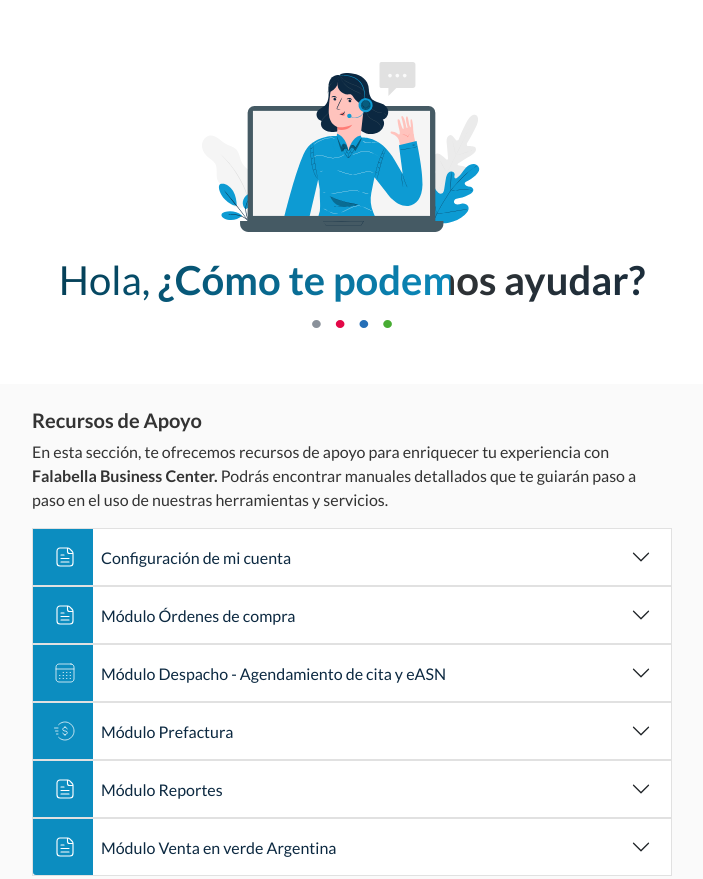
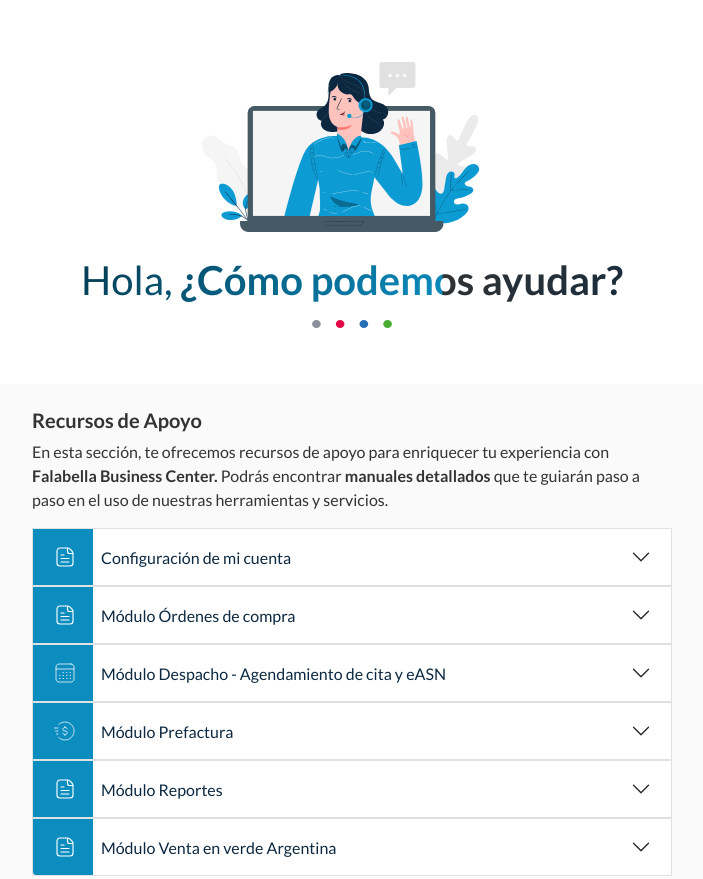
Before and after one commit to Mau-0007/fbc-cda, a plain HTML site: page index.html in a window 1280 px wide. Shown: the top 879 px of the page, without its empty margins (288-991 px from the left). Drawn offline with Linux system fonts and the light colour scheme.

Commit message:
Update index.html

```diff
--- a/index.html
+++ b/index.html
@@ -28,7 +28,7 @@
 
       <div class="col-lg-6 mx-auto d-flex justify-content-center"><img class="d-block mb-4 mx-4" src="img/centro-de-ayuda.svg" alt="" width="300"></div>
       <div class="col-lg-6 mx-auto d-flex justify-content-center">
-        <h1 class="display-7 text-center animate-title">Hola,  <span class="fw-bold">¿Cómo te podemos ayudar?</span></h1>
+        <h1 class="display-7 text-center animate-title">Hola,  <span class="fw-bold">¿Cómo podemos ayudar?</span></h1>
       </div>
       <div class=""><img class="d-block my-2 mx-auto" src="img/dots.svg" width="80"></div>
     </div>
@@ -37,7 +37,7 @@
     <div class="px-4 px-lg-0 py-4 bg-gray">
       <div class="accordion accordion-flush col-lg-6 mx-auto" id="accordionFlush">
         <h5 class="display-9 fw-bold">Recursos de Apoyo</h5>
-        <p mb-4>En esta sección, te ofrecemos recursos de apoyo para enriquecer tu experiencia con <b>Falabella Business Center.</b> Podrás encontrar manuales detallados que te guiarán paso a paso en el uso de nuestras herramientas y servicios.</p>
+        <p mb-4>En esta sección, te ofrecemos recursos de apoyo para enriquecer tu experiencia con <b>Falabella Business Center.</b> Podrás encontrar <b>manuales detallados</b> que te guiarán paso a paso en el uso de nuestras herramientas y servicios.</p>
         <!--login-->
         <div class="accordion-item">
           <h2 class="accordion-header" id="flush-headingOne">
```
